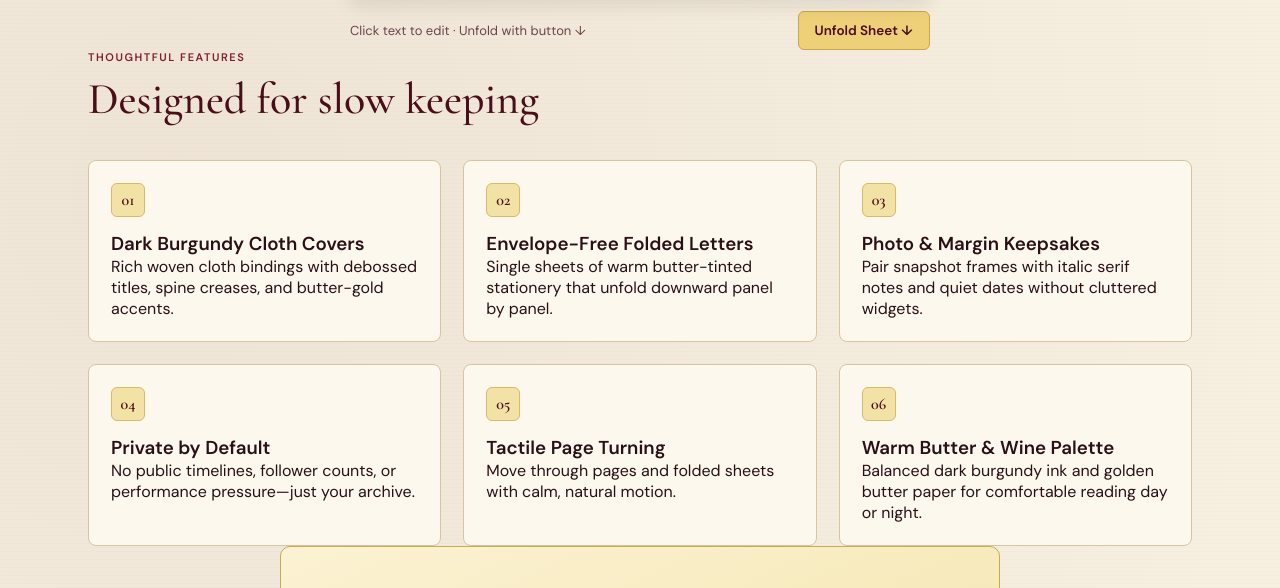
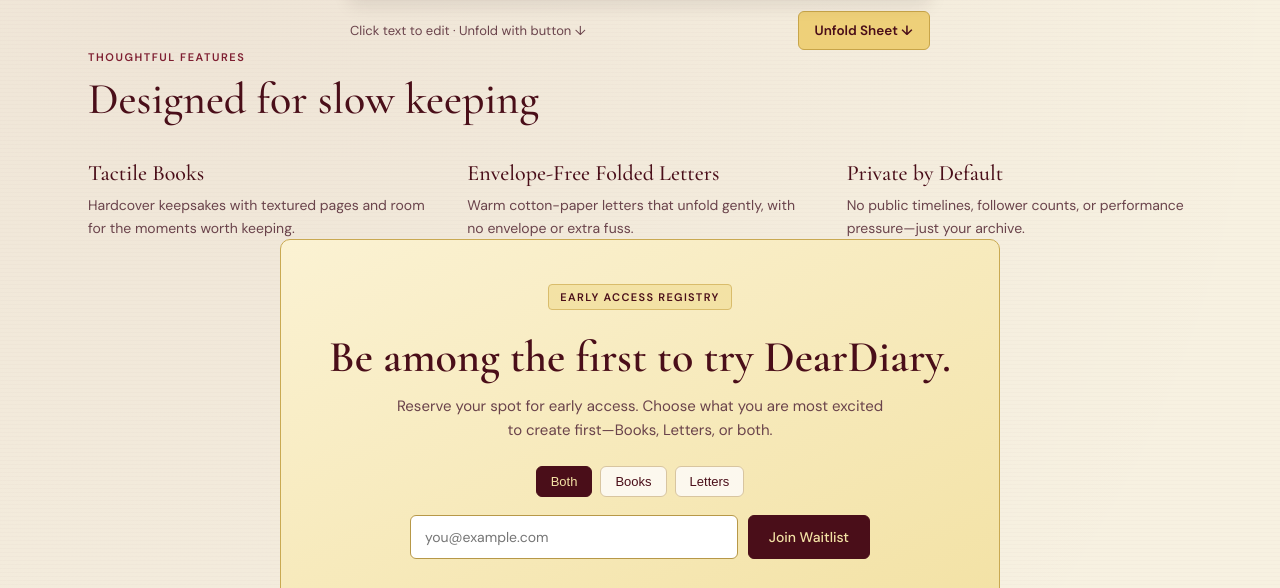
Before and after one commit to Onithii/deardiary, a plain HTML site: page index.html in a window 1280 px wide. Shown: the part 1875-2463 px from the top of the page. Drawn offline with nearby package versions, Linux system fonts and the light colour scheme.

Commit message:
Refactor styles for folded letters and features grid
Updated styles for folded letters and feature cards.

```diff
--- a/index.html
+++ b/index.html
@@ -217,19 +217,25 @@
 
     .folded-letter {
       width: 215px;
+      display: grid;
+      grid-template-rows: auto 0fr auto;
       background: linear-gradient(180deg, #FDF6DF 0%, var(--paper-laid) 100%);
       border: 1px solid #DEC47B;
       border-radius: 5px;
       box-shadow: 0 12px 24px rgba(42, 16, 22, 0.14);
       transform: rotate(2.5deg);
+      transform-style: preserve-3d;
+      perspective: 1400px;
       cursor: pointer;
       overflow: hidden;
+      transition: grid-template-rows 700ms cubic-bezier(0.22, 1, 0.36, 1);
     }
 
     .letter-panel { padding: 16px 18px; border-bottom: 1px dashed rgba(74, 14, 25, 0.25); }
     .letter-panel:last-child { border-bottom: none; }
-    .letter-panel.extra-fold { display: none; background: rgba(238, 208, 121, 0.35); }
-    .folded-letter.unfolded .letter-panel.extra-fold { display: block; }
+    .letter-panel.extra-fold { min-height: 0; overflow: hidden; padding: 0 18px; border: 0; background: rgba(238, 208, 121, 0.35); transform: rotateX(-180deg); transform-origin: top center; backface-visibility: hidden; transition: transform 650ms cubic-bezier(0.22, 1, 0.36, 1), padding 650ms cubic-bezier(0.22, 1, 0.36, 1); }
+    .folded-letter.unfolded { grid-template-rows: auto 1fr auto; }
+    .folded-letter.unfolded .letter-panel.extra-fold { padding: 16px 18px; transform: rotateX(0); }
     .letter-tag { font-size: 10px; letter-spacing: 0.12em; text-transform: uppercase; color: var(--burgundy-mid); font-weight: 600; margin-bottom: 6px; }
     .letter-note { font-family: var(--font-serif); font-style: italic; font-size: 18px; line-height: 1.3; color: var(--burgundy-dark); }
 
@@ -242,8 +248,10 @@
     .section-head .kicker { font-size: 11px; font-weight: 600; letter-spacing: 0.14em; text-transform: uppercase; color: var(--burgundy-mid); margin-bottom: 8px; }
     .section-head h2 { font-family: var(--font-serif); font-size: clamp(32px, 3.6vw, 44px); font-weight: 500; color: var(--burgundy-dark); }
 
-    .features-grid { display: grid; grid-template-columns: repeat(3, 1fr); gap: 22px; }
-    .feature-card { background-color: var(--paper-cream); border: 1px solid var(--hairline); border-radius: 8px; padding: 22px; }
+    .features-grid { display: grid; grid-template-columns: repeat(3, 1fr); gap: 34px; }
+    .feature-card { padding: 0; }
+    .feature-card h3 { font-family: var(--font-serif); font-size: 22px; font-weight: 500; color: var(--burgundy-dark); margin-bottom: 8px; }
+    .feature-card p { color: var(--ink-muted); font-size: 14px; line-height: 1.6; }
     .experience-stack { display: grid; gap: 52px; }
     .experience-panel { padding: 0; }
     .experience-panel h3 { font-family: var(--font-serif); font-size: 24px; color: var(--burgundy-dark); margin-bottom: 6px; }
@@ -329,8 +337,6 @@
     [contenteditable="true"]:hover, [contenteditable="true"]:focus { background-color: rgba(126, 30, 49, 0.045); }
     [contenteditable="true"]:focus { outline: none; }
 
-    .feature-badge { width: 34px; height: 34px; border-radius: 6px; background-color: var(--bg-butter-soft); border: 1px solid #D8BA68; color: var(--burgundy-dark); font-family: var(--font-serif); font-weight: 600; display: grid; place-items: center; margin-bottom: 14px; }
-
     .waitlist-card { background: linear-gradient(155deg, #FBF2D3 0%, var(--bg-butter-soft) 100%); border: 1px solid #C9A952; border-radius: 10px; padding: 44px 36px; max-width: 720px; margin: 0 auto; text-align: center; }
     .waitlist-card h2 { font-family: var(--font-serif); font-size: clamp(32px, 4vw, 44px); color: var(--burgundy-dark); margin-bottom: 10px; }
     .waitlist-card > p { color: var(--ink-muted); font-size: 15px; max-width: 500px; margin: 0 auto 24px; line-height: 1.6; }
@@ -376,7 +382,8 @@
       .book-controls, .letter-controls { align-items: flex-start; flex-direction: column; }
     }
     @media (prefers-reduced-motion: reduce) {
-      .book-leaf, .book-leaf::after, .letter-body, .letter-panel { transition-duration: 0.01ms; }
+      .book-leaf, .book-leaf::after, .folded-letter, .letter-body, .letter-panel { transition-duration: 0.01ms; }
+      .folded-letter .letter-panel.extra-fold { transition: none; }
       .letter-middle, .letter-bottom { transition-delay: 0ms !important; }
     }
   </style>
@@ -603,34 +610,16 @@
       </div>
       <div class="features-grid">
         <div class="feature-card">
-          <div class="feature-badge">01</div>
-          <h3>Dark Burgundy Cloth Covers</h3>
-          <p>Rich woven cloth bindings with debossed titles, spine creases, and butter-gold accents.</p>
+          <h3>Tactile Books</h3>
+          <p>Hardcover keepsakes with textured pages and room for the moments worth keeping.</p>
         </div>
         <div class="feature-card">
-          <div class="feature-badge">02</div>
           <h3>Envelope-Free Folded Letters</h3>
-          <p>Single sheets of warm butter-tinted stationery that unfold downward panel by panel.</p>
+          <p>Warm cotton-paper letters that unfold gently, with no envelope or extra fuss.</p>
         </div>
         <div class="feature-card">
-          <div class="feature-badge">03</div>
-          <h3>Photo &amp; Margin Keepsakes</h3>
-          <p>Pair snapshot frames with italic serif notes and quiet dates without cluttered widgets.</p>
-        </div>
-        <div class="feature-card">
-          <div class="feature-badge">04</div>
           <h3>Private by Default</h3>
           <p>No public timelines, follower counts, or performance pressure—just your archive.</p>
-        </div>
-        <div class="feature-card">
-          <div class="feature-badge">05</div>
-          <h3>Tactile Page Turning</h3>
-          <p>Move through pages and folded sheets with calm, natural motion.</p>
-        </div>
-        <div class="feature-card">
-          <div class="feature-badge">06</div>
-          <h3>Warm Butter &amp; Wine Palette</h3>
-          <p>Balanced dark burgundy ink and golden butter paper for comfortable reading day or night.</p>
         </div>
       </div>
     </section>
```
